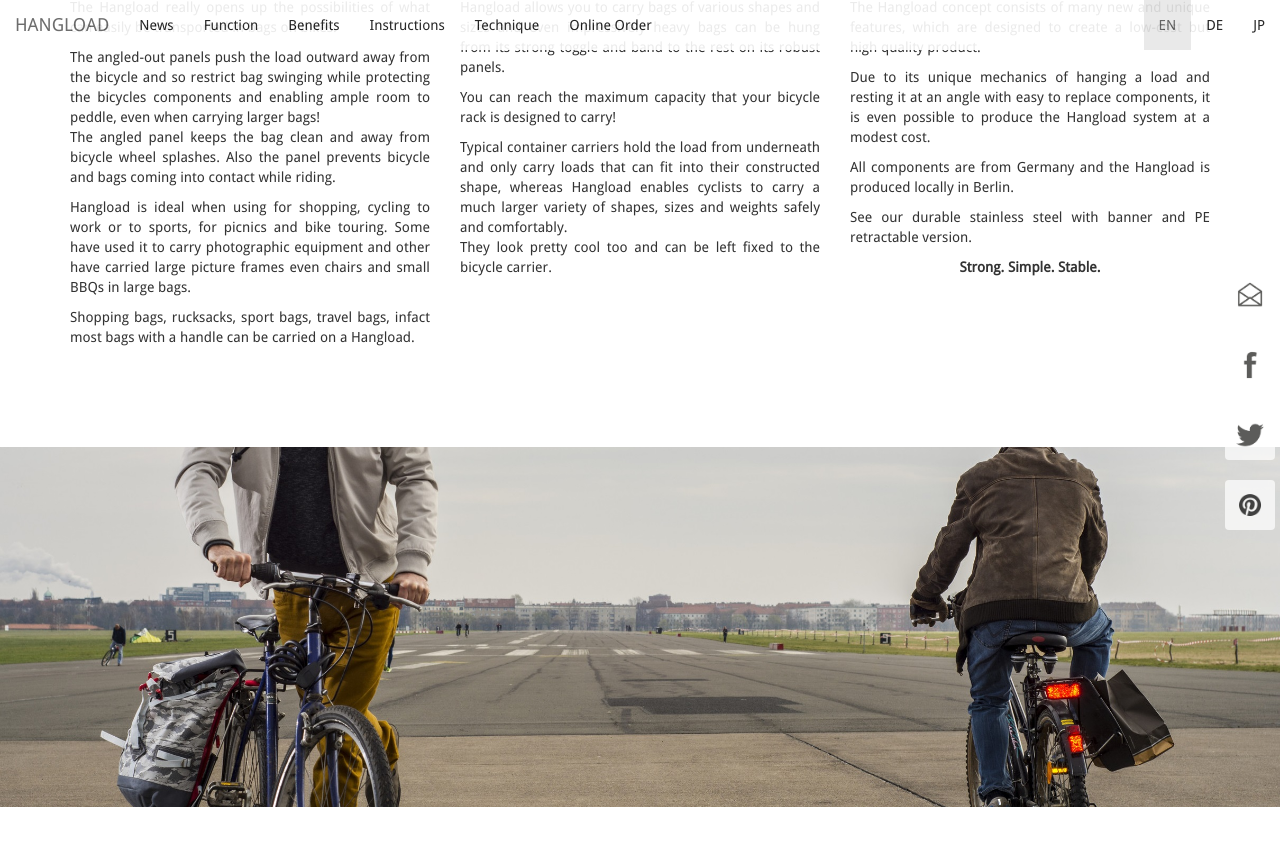
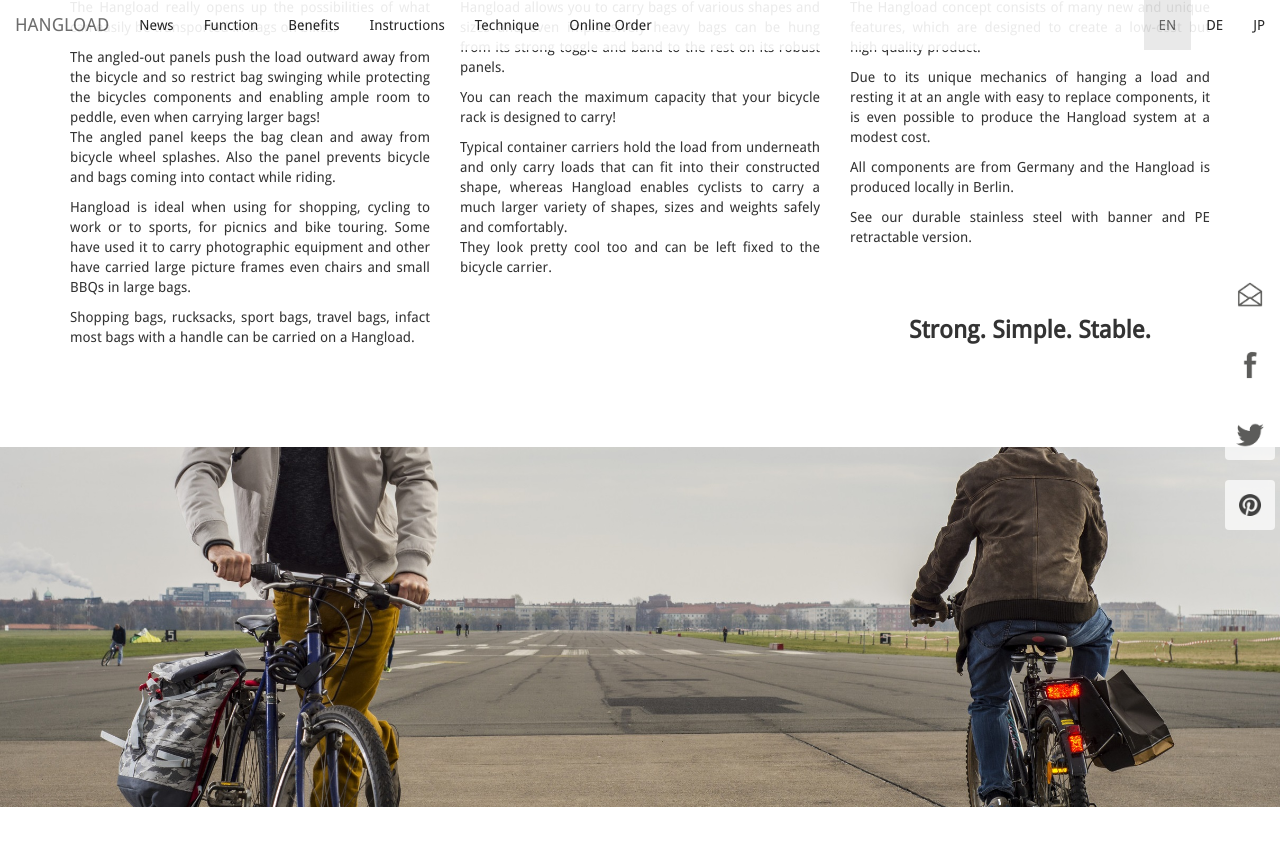
Before and after one commit to bodokaiser/hangload.com, a Jekyll site: the page built from index.html, in a window 1280 px wide and 900 px high, scrolled down 3651 px. Shown: the top 846 px of the window. Built offline with Jekyll 4.4.1, drawn with Linux system fonts in a browser that asks for light colours; nearby versions of some CDN libraries; library files that are not in the unit come from our copies; Markdown is read by kramdown in place of the engine named in the settings.

Commit message:
Update index.html

```diff
--- a/index.html
+++ b/index.html
@@ -213,9 +213,11 @@ src="/images/webshop/stainless steel with banner colors.png" />
       <p class="text-justify">
         See our durable stainless steel with banner and PE retractable version.
       </p>
-      <p class="text-center">
+      <br>
+      <br>
+      <h3 class="text-center">
         <strong>Strong. Simple. Stable.</strong>
-      </p>
+      </h3>
     </div>
   </div>
 </article>
```
